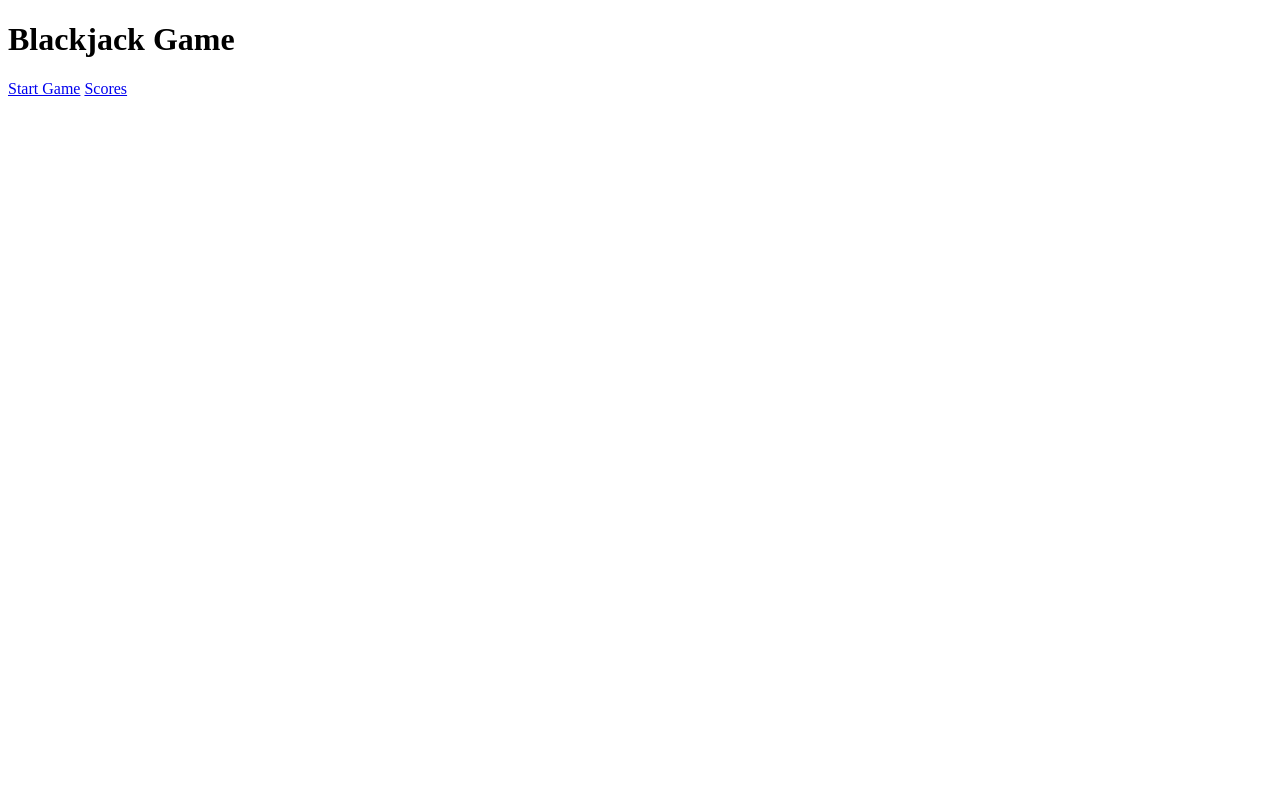
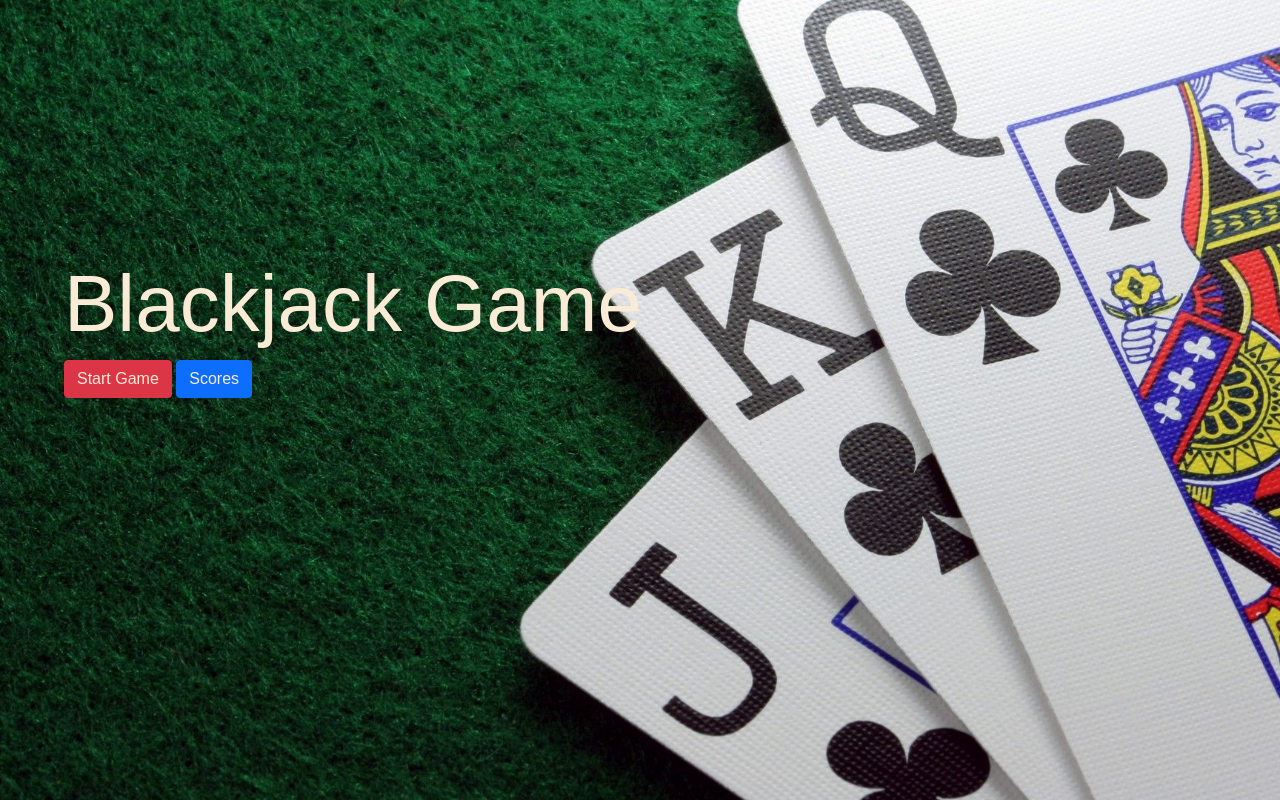
Before and after one commit to ceydaulubas/blackjack-game, a plain HTML site: page index.html in a window 1280 px wide. Drawn offline with nearby package versions, Linux system fonts and the light colour scheme; a web font is replaced by a local one.

Commit message:
opening page css and navigation is done

```diff
--- a/index.html
+++ b/index.html
@@ -2,16 +2,38 @@
 <html>
 
 <head>
+
+  <!-- Required meta tags -->
   <meta charset="UTF-8">
   <meta name="viewport" content="width=device-width, initial-scale=1.0">
+
   <title>Blackjack Game</title>
+
+  <!-- Bootstrap CSS -->
+  <link href="https://cdn.jsdelivr.net/npm/bootstrap@5.0.0-beta3/dist/css/bootstrap.min.css" rel="stylesheet"
+    integrity="sha384-eOJMYsd53ii+scO/bJGFsiCZc+5NDVN2yr8+0RDqr0Ql0h+rP48ckxlpbzKgwra6" crossorigin="anonymous">
+
   <link rel="stylesheet" href="style.css">
+
+  <!-- Option 1: Bootstrap Bundle with Popper -->
+  <script src="https://cdn.jsdelivr.net/npm/bootstrap@5.0.0-beta3/dist/js/bootstrap.bundle.min.js"
+    integrity="sha384-JEW9xMcG8R+pH31jmWH6WWP0WintQrMb4s7ZOdauHnUtxwoG2vI5DkLtS3qm9Ekf"
+    crossorigin="anonymous"></script>
+
+  <!-- Font Family -->
+  <link href="http://fonts.cdnfonts.com/css/gm-hiptop" rel="stylesheet">
+
+
 </head>
 
 <body>
-  <h1>Blackjack Game </h1>
-  <a class="btn" href="/gamePage.html">Start Game</a>
-  <a class="btn" href="/scoresPage.html">Scores</a>
+  <div class= "main-page">
+    <h1>Blackjack Game </h1>
+    <a class="btn btn-danger" href="/gamePage.html">Start Game</a>
+    <a class="btn btn-primary" href="/scoresPage.html">Scores</a>
+  </div>
+
+
 </body>
 
 </html>
--- a/style.css
+++ b/style.css
@@ -0,0 +1,23 @@
+/*Openning Page*/
+
+body{
+    color:#faebd7;
+    background: url('./2434436.jpg')no-repeat center center fixed;
+    -webkit-background-size: cover;
+    -moz-background-size: cover;
+    -o-background-size: cover;
+    background-size: cover;
+    font-family: 'GM Hightop Demoversion', sans-serif;
+}
+
+.main-page{
+    margin-top:20%;
+    margin-left:5%
+}
+
+h1{
+    font-size: 500%
+}
+.btn{
+    color:#faebd7;
+}
```
Also changed, not shown: blackjack.js (+21 -1 lines), 2434436.jpg (added).
